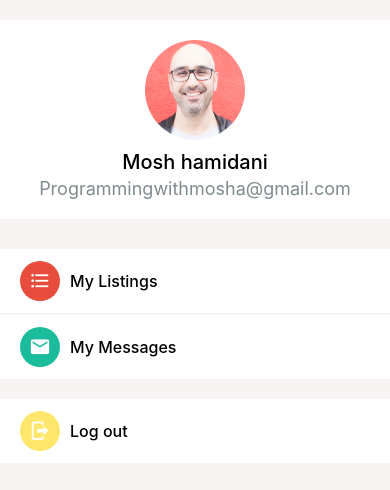
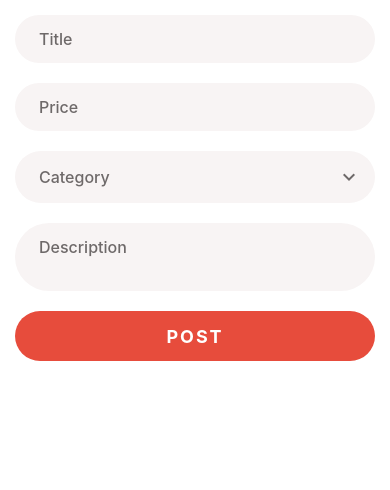
Before and after one commit to PrasathRavichandran/sell-it, a React Native app: screen / in a window 390 px wide. Shown: the top 490 px of the page. Built offline with nearby package versions, Linux system fonts and the light colour scheme.

Commit message:
Register screen and list edit screen design completed.

```diff
--- a/App.tsx
+++ b/App.tsx
@@ -4,8 +4,10 @@ import Card from "./app/components/Card";
 import { Colors } from "./app/config/Colors";
 
 import InitScreen from "./app/screens/InitScreen";
+import ListEditScreen from "./app/screens/ListEditScreen";
 import ListingDetailsScreen from "./app/screens/ListingDetailsScreen";
 import MyAccountScreen from "./app/screens/MyAccountScreen";
+import RegisterScreen from "./app/screens/RegisterScreen";
 import ViewProductScreen from "./app/screens/ViewProductScreen";
 
 export default function App() {
@@ -15,7 +17,9 @@ export default function App() {
       {/* <InitScreen /> */}
       {/* <ViewProductScreen /> */}
       {/* <ListingDetailsScreen /> */}
-      <MyAccountScreen />
+      {/* <MyAccountScreen /> */}
+      {/* <RegisterScreen /> */}
+      <ListEditScreen />
     </View>
   );
 }
--- /dev/null
+++ b/app/Layout/FormLayout.tsx
@@ -0,0 +1,24 @@
+import { SafeAreaView, StyleSheet, View } from "react-native";
+import React from "react";
+
+import { Colors } from "../config/Colors";
+
+const FormLayout: React.FC = ({ children }) => {
+  return (
+    <SafeAreaView style={styles.container}>
+      <View style={styles.innerContainer}>{children}</View>
+    </SafeAreaView>
+  );
+};
+
+export default FormLayout;
+
+const styles = StyleSheet.create({
+  container: {
+    flex: 1,
+    backgroundColor: Colors.white,
+  },
+  innerContainer: {
+    margin: 15,
+  },
+});
--- a/app/components/Button.tsx
+++ b/app/components/Button.tsx
@@ -2,7 +2,8 @@ import React from "react";
 import { StyleSheet } from "react-native";
 
 import { Colors } from "../config/Colors";
-import { Text, TouchableOpacity } from "../components";
+import Text from "./Text";
+import TouchableOpacity from "./TouchableOpacity";
 
 type buttonProps = {
   backgroundColor: string;
@@ -29,7 +30,7 @@ export default Button;
 const styles = StyleSheet.create({
   button: {
     width: "100%",
-    height: 60,
+    height: 50,
     alignItems: "center",
     justifyContent: "center",
     borderRadius: 30,
--- /dev/null
+++ b/app/components/TextInput.tsx
@@ -0,0 +1,79 @@
+import { StyleSheet, TextInput, View } from "react-native";
+import React from "react";
+import Icon from "@expo/vector-icons/MaterialCommunityIcons";
+
+import { Colors } from "../config/Colors";
+import Text from "./Text";
+
+type TextInputProps = {
+  needIcon?: boolean;
+  icon?: any;
+  multiline?: boolean;
+  needSufixIcon?: boolean;
+  sufixIcon?: any;
+  placeholder: string;
+  errorHandler: boolean;
+  errorMessage: string;
+  secureTextEntry: boolean;
+  onChangeText: (arg: string) => void;
+};
+
+const CustomTextInput: React.FC<TextInputProps> = ({
+  needIcon = false,
+  icon = "",
+  needSufixIcon = false,
+  sufixIcon = "",
+  placeholder,
+  errorHandler,
+  errorMessage,
+  secureTextEntry,
+  onChangeText,
+  multiline = false,
+}) => {
+  return (
+    <View style={styles.inputContainer}>
+      <View style={styles.textInputContainer}>
+        {needIcon && <Icon name={icon} size={24} color={Colors.medium} />}
+        <TextInput
+          placeholder={placeholder}
+          style={styles.textInput}
+          secureTextEntry={secureTextEntry}
+          onChangeText={onChangeText}
+          multiline={multiline}
+        />
+        {needSufixIcon && (
+          <Icon name={sufixIcon} size={24} color={Colors.medium} />
+        )}
+      </View>
+      {errorHandler && <Text style={styles.helpText}>{errorMessage}</Text>}
+    </View>
+  );
+};
+
+export default CustomTextInput;
+
+const styles = StyleSheet.create({
+  textInputContainer: {
+    backgroundColor: Colors.cream,
+    padding: 14,
+    width: "100%",
+    borderRadius: 50,
+    flexDirection: "row",
+    alignItems: "center",
+  },
+  inputContainer: {
+    marginBottom: 20,
+  },
+  textInput: {
+    color: Colors.medium,
+    fontSize: 16,
+    fontWeight: "500",
+    marginHorizontal: 10,
+    flex: 1,
+  },
+  helpText: {
+    marginLeft: 10,
+    color: Colors.danger,
+    marginTop: 6,
+  },
+});
--- a/app/components/index.ts
+++ b/app/components/index.ts
@@ -3,3 +3,4 @@ export { default as Text } from "./Text";
 export { default as TouchableOpacity } from "./TouchableOpacity";
 export { default as Button } from "./Button";
 export { default as ListItem } from "./ListItem";
+export { default as TextInput } from "./TextInput";
--- a/app/config/Colors.ts
+++ b/app/config/Colors.ts
@@ -5,4 +5,6 @@ export const Colors = {
   white: "#fff",
   cream: "#f8f4f4",
   gray: "#7f8c8d",
+  medium: "#6e6969",
+  danger: "#e74c3c",
 };
--- /dev/null
+++ b/app/screens/ListEditScreen.tsx
@@ -0,0 +1,53 @@
+import React from "react";
+
+import FormLayout from "../Layout/FormLayout";
+import { Button, TextInput } from "../components";
+import { Colors } from "../config/Colors";
+
+const ListEditScreen = () => {
+  return (
+    <FormLayout>
+      <TextInput
+        placeholder={"Title"}
+        errorHandler={false}
+        errorMessage={""}
+        secureTextEntry={false}
+        onChangeText={() => {}}
+      />
+      <TextInput
+        placeholder={"Price"}
+        errorHandler={false}
+        errorMessage={""}
+        secureTextEntry={false}
+        onChangeText={() => {}}
+      />
+      <TextInput
+        placeholder={"Category"}
+        errorHandler={false}
+        errorMessage={""}
+        secureTextEntry={false}
+        onChangeText={() => {}}
+        needSufixIcon
+        sufixIcon={"chevron-down"}
+      />
+      <TextInput
+        placeholder={"Description"}
+        errorHandler={false}
+        errorMessage={""}
+        secureTextEntry={false}
+        onChangeText={() => {}}
+        multiline
+      />
+      <Button
+        backgroundColor={Colors.tomato}
+        onPress={function (): void {
+          throw new Error("Function not implemented.");
+        }}
+      >
+        Post
+      </Button>
+    </FormLayout>
+  );
+};
+
+export default ListEditScreen;
--- /dev/null
+++ b/app/screens/RegisterScreen.tsx
@@ -0,0 +1,49 @@
+import React from "react";
+
+import { Colors } from "../config/Colors";
+import { Button, TextInput } from "../components";
+import FormLayout from "../Layout/FormLayout";
+
+const RegisterScreen = () => {
+  return (
+    <FormLayout>
+      <TextInput
+        needIcon
+        icon={"account"}
+        placeholder={"Name"}
+        errorHandler={false}
+        errorMessage={""}
+        secureTextEntry={false}
+        onChangeText={() => {}}
+      />
+      <TextInput
+        needIcon
+        icon={"email"}
+        placeholder={"Email"}
+        errorHandler={false}
+        errorMessage={""}
+        secureTextEntry={false}
+        onChangeText={() => {}}
+      />
+      <TextInput
+        needIcon
+        icon={"lock"}
+        placeholder={"Password"}
+        errorHandler={false}
+        errorMessage={""}
+        secureTextEntry={false}
+        onChangeText={() => {}}
+      />
+      <Button
+        backgroundColor={Colors.tomato}
+        onPress={function (): void {
+          throw new Error("Function not implemented.");
+        }}
+      >
+        Register
+      </Button>
+    </FormLayout>
+  );
+};
+
+export default RegisterScreen;
```
